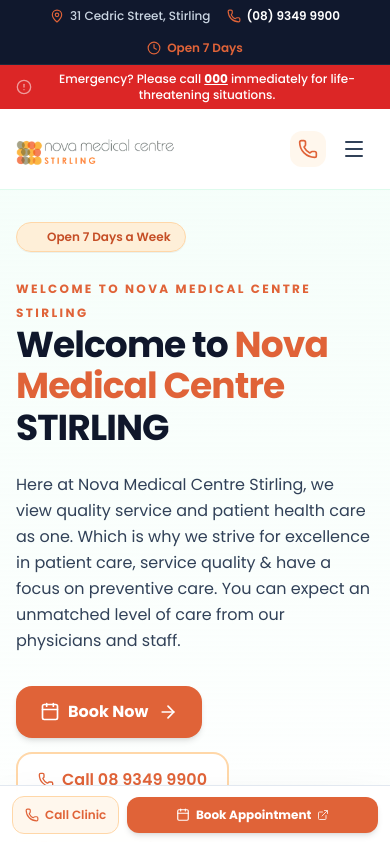
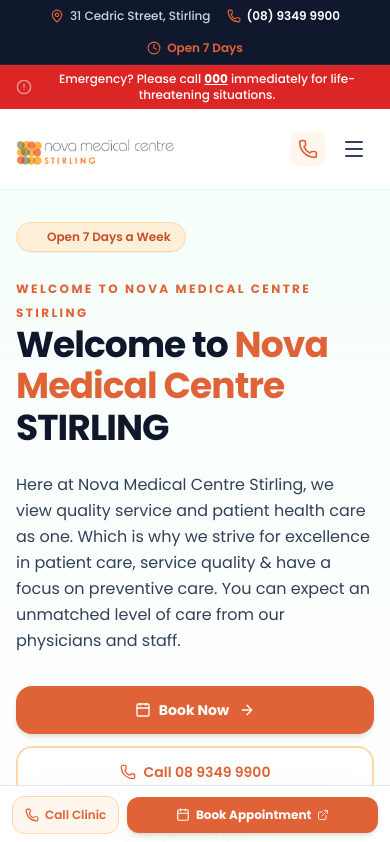
Before and after one commit to arrowheaddigitalagency-cmyk/novamedical, a Next.js app: page / in a window 390 px wide. Shown: the top 842 px of the page. Built offline with nearby package versions, Linux system fonts and the light colour scheme.

Commit message:
Fix hero action buttons alignment and responsiveness on mobile view

```diff
--- a/src/components/sections/HeroSection.tsx
+++ b/src/components/sections/HeroSection.tsx
@@ -50,35 +50,35 @@ export default function HeroSection() {
             </p>
 
             {/* Action Buttons Row */}
-            <div className="flex flex-wrap items-center gap-3.5 pt-2">
+            <div className="flex flex-col sm:flex-row items-stretch sm:items-center gap-3 pt-2 w-full max-w-full">
               <a
                 href={CLINIC_URLS.bookingUrl}
                 target="_blank"
                 rel="noopener noreferrer"
-                className="px-6 py-3.5 bg-[#E06338] hover:bg-[#C54E26] text-white font-bold text-base rounded-2xl shadow-md hover:shadow-lg transition-all flex items-center gap-2 transform hover:-translate-y-1 active:translate-y-0"
+                className="w-full sm:w-auto px-5 sm:px-6 py-3.5 bg-[#E06338] hover:bg-[#C54E26] text-white font-bold text-sm sm:text-base rounded-2xl shadow-md hover:shadow-lg transition-all flex items-center justify-center gap-2 transform hover:-translate-y-0.5 active:translate-y-0 whitespace-nowrap"
               >
-                <Calendar className="w-5 h-5" />
-                <span>Book Now</span>
-                <ArrowRight className="w-5 h-5 ml-0.5" />
+                <Calendar className="w-4 h-4 sm:w-5 sm:h-5 shrink-0" />
+                <span className="whitespace-nowrap">Book Now</span>
+                <ArrowRight className="w-4 h-4 sm:w-5 sm:h-5 ml-0.5 shrink-0" />
               </a>
 
               <a
                 href={`tel:${CLINIC_INFO.phone.replace(/\s+/g, "")}`}
-                className="px-5 py-3.5 bg-white hover:bg-orange-50 text-[#E06338] font-semibold text-base rounded-2xl border-2 border-orange-200 transition-all flex items-center gap-2 shadow-2xs hover:-translate-y-0.5"
+                className="w-full sm:w-auto px-4 sm:px-5 py-3.5 bg-white hover:bg-orange-50 text-[#E06338] font-semibold text-sm sm:text-base rounded-2xl border-2 border-orange-200 transition-all flex items-center justify-center gap-2 shadow-2xs hover:-translate-y-0.5 whitespace-nowrap"
               >
-                <Phone className="w-4 h-4 text-[#E06338]" />
-                <span>Call {CLINIC_INFO.phone}</span>
+                <Phone className="w-4 h-4 text-[#E06338] shrink-0" />
+                <span className="whitespace-nowrap">Call {CLINIC_INFO.phone}</span>
               </a>
 
               <a
                 href={CLINIC_URLS.repeatScriptsUrl}
                 target="_blank"
                 rel="noopener noreferrer"
-                className="px-5 py-3.5 bg-amber-50 hover:bg-amber-100 text-amber-900 font-semibold text-base rounded-2xl border border-amber-200 transition-all flex items-center gap-2 hover:-translate-y-0.5"
+                className="w-full sm:w-auto px-4 sm:px-5 py-3.5 bg-amber-50 hover:bg-amber-100 text-amber-900 font-semibold text-sm sm:text-base rounded-2xl border border-amber-200 transition-all flex items-center justify-center gap-2 hover:-translate-y-0.5 whitespace-nowrap"
               >
-                <FileText className="w-4 h-4 text-amber-600" />
-                <span>Repeat Scripts</span>
-                <ExternalLink className="w-3.5 h-3.5 opacity-70" />
+                <FileText className="w-4 h-4 text-amber-600 shrink-0" />
+                <span className="whitespace-nowrap">Repeat Scripts</span>
+                <ExternalLink className="w-3.5 h-3.5 opacity-70 shrink-0" />
               </a>
             </div>
 
```
